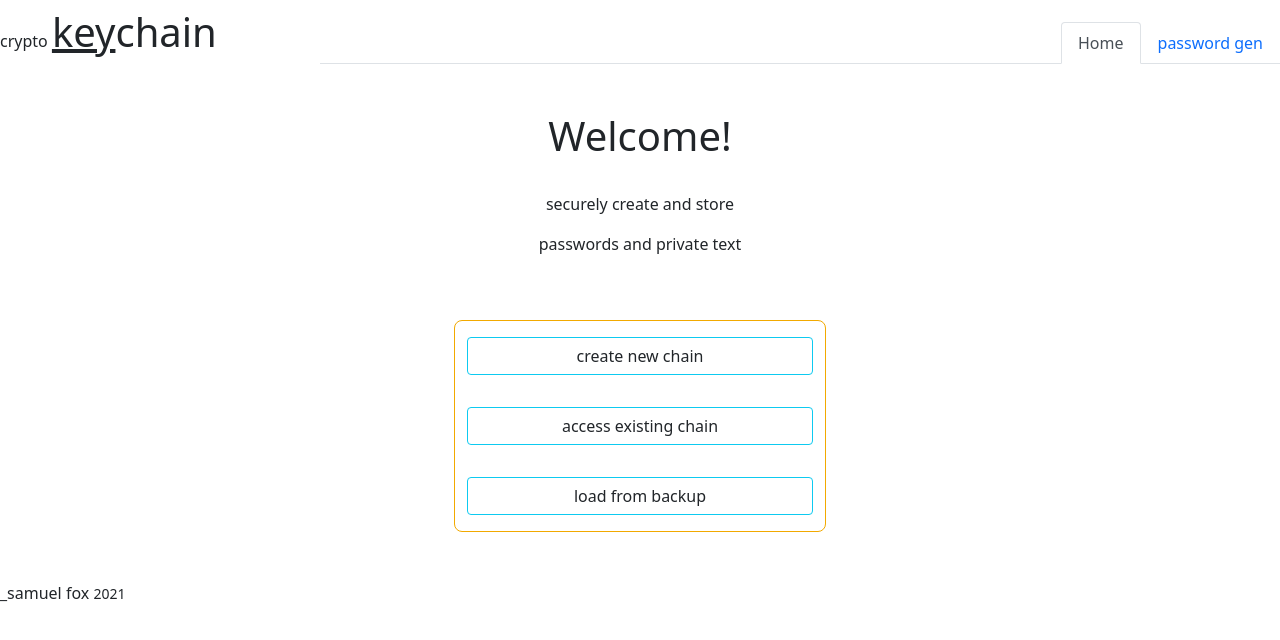
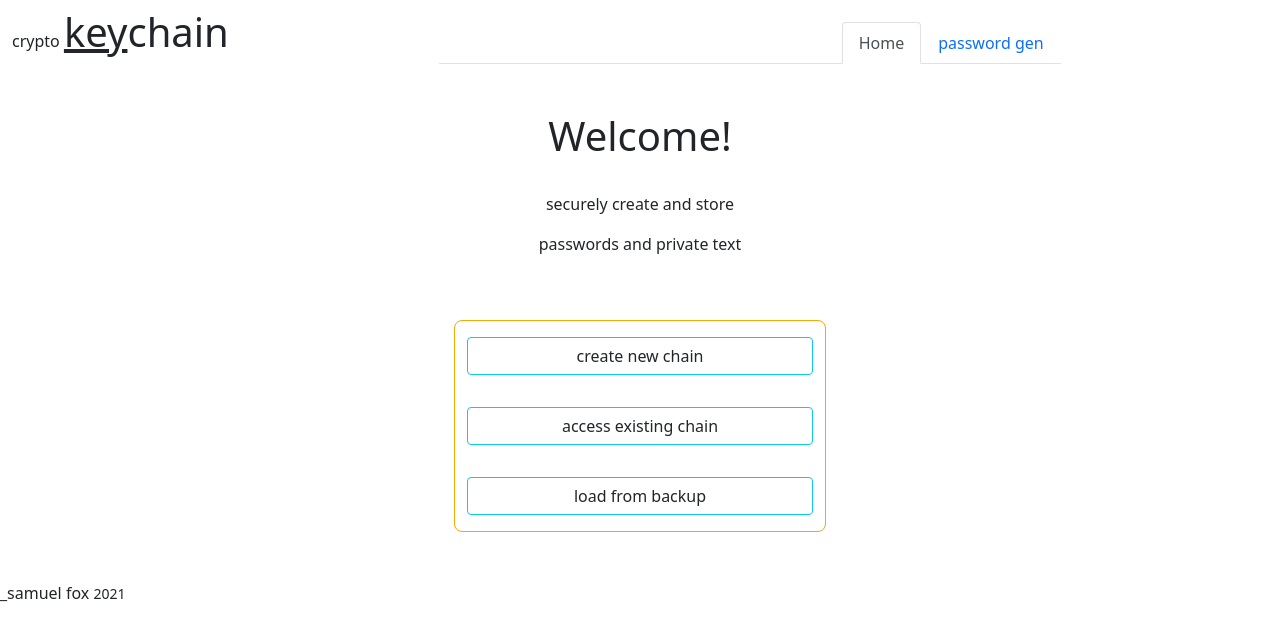
Before and after one commit to samuelfox1/crypto-keychain, a React (Create React App) app: page / in a window 1280 px wide. Shown: the top 640 px of the page. Built offline with nearby package versions, Linux system fonts and the light colour scheme.

Commit message:
add: container for page components

```diff
--- a/src/Components/CustomNav/index.js
+++ b/src/Components/CustomNav/index.js
@@ -1,14 +1,23 @@
 import React from 'react'
+import { Container, Row, Col } from 'react-bootstrap'
 import NavTabs from '../NavTabs'
 
 
 export default function CustomNav() {
     return (
-        <nav className="w-100 d-flex justify-content-between align-items-end mb-5">
-            <h1 id="title" className="col-xs-12 col-sm-3 my-2 fs-6">crypto <span className="fs-1">
-                <span className="text-decoration-underline">key</span>chain</span>
-            </h1>
-            <NavTabs />
+        <nav className="w-100 mb-5">
+            <Container fluid>
+                <Row className="d-flex justify-content-between align-items-end ">
+                    <Col sx={12} sm={4}>
+                        <h1 id="title" className="my-2 fs-6">crypto <span className="fs-1">
+                            <span className="text-decoration-underline">key</span>chain</span>
+                        </h1>
+                    </Col>
+                    <Col sx={12} sm={8}>
+                        <NavTabs />
+                    </Col>
+                </Row>
+            </Container>
         </nav>
     )
 }
```
